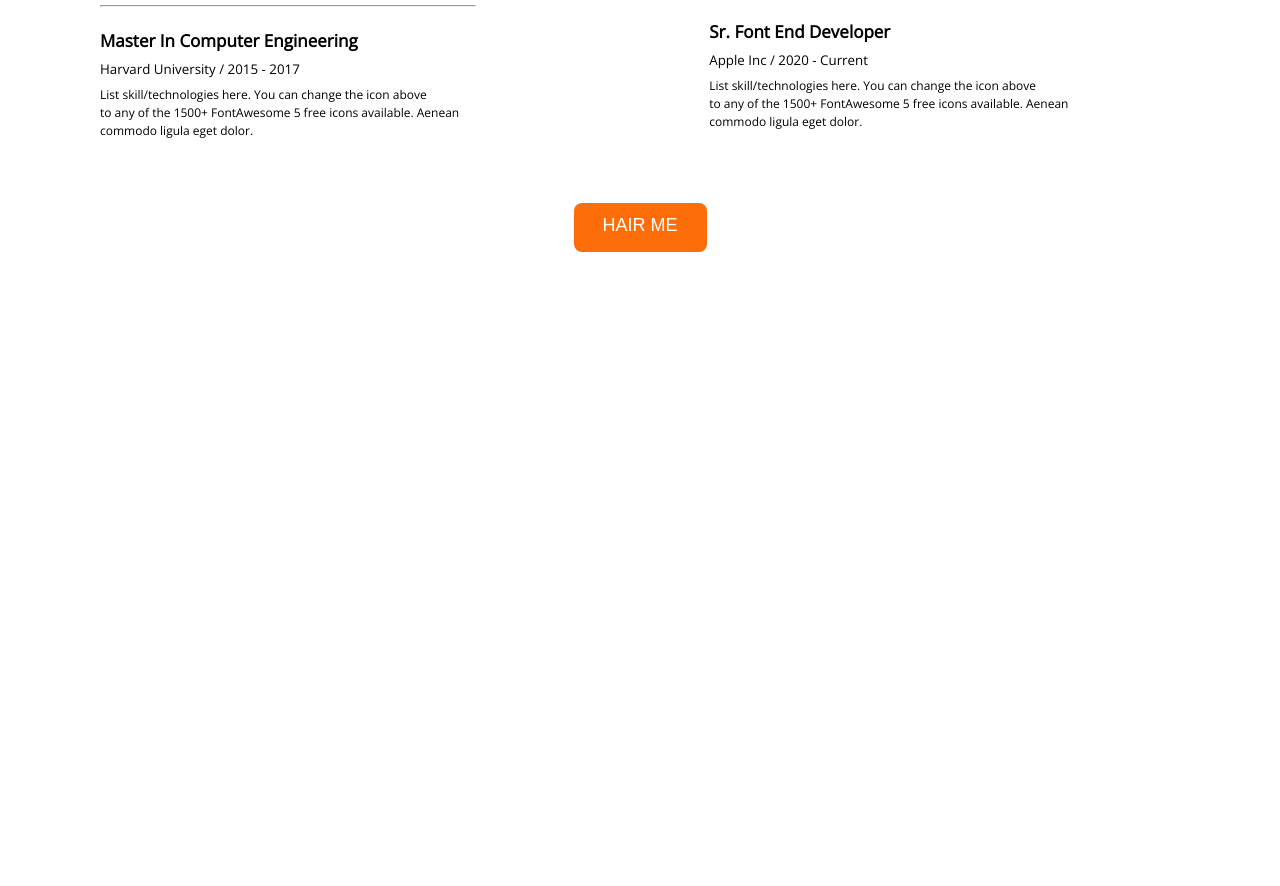
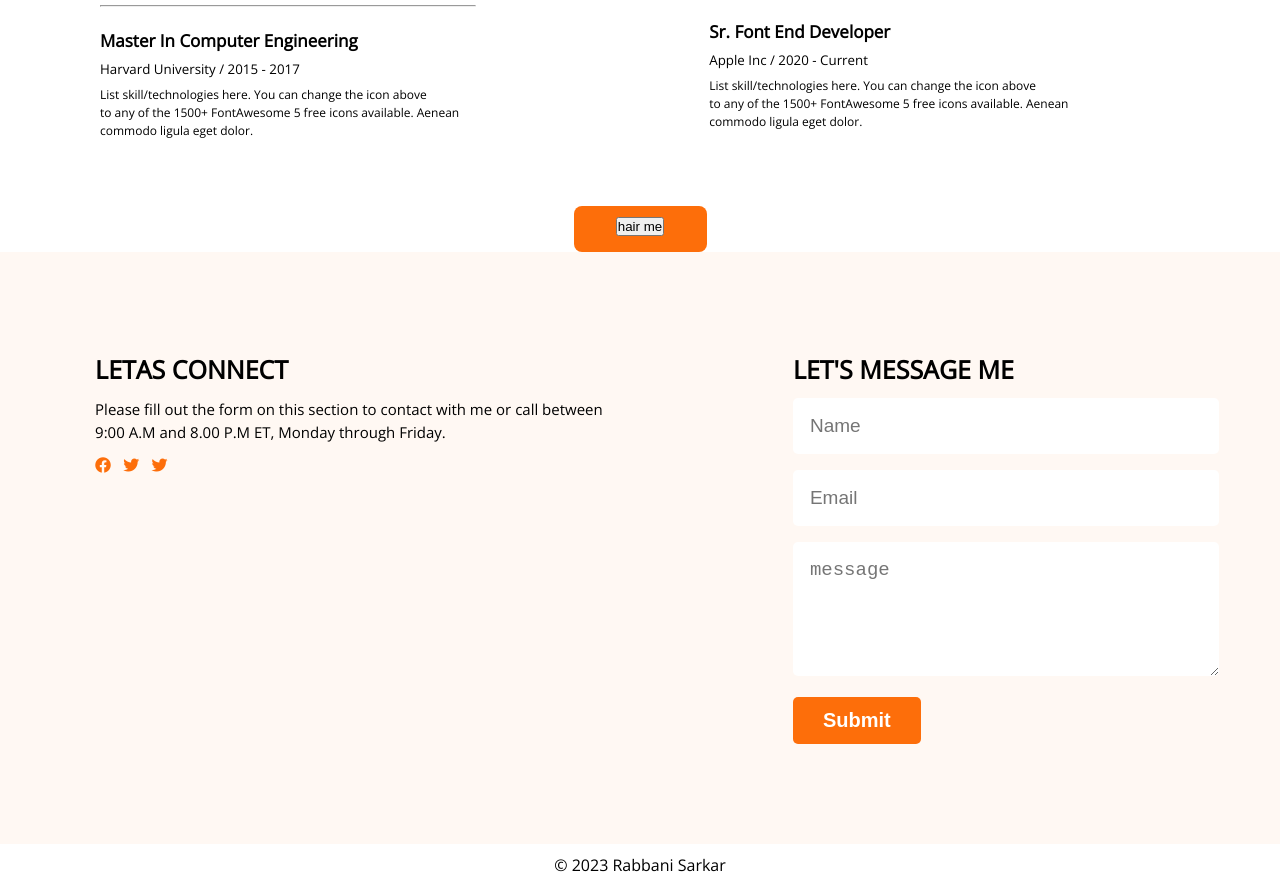
Before and after one commit to programmerrabbanii/portfolio, a plain HTML site: page index.html in a window 1280 px wide. Shown: the part 2577-3463 px from the top of the page. Before the commit the page ends 2835 px from the top, so only its background shows below. Drawn offline with nearby package versions, Linux system fonts and the light colour scheme.

Commit message:
add the footer section

```diff
--- a/index.html
+++ b/index.html
@@ -162,13 +162,36 @@
 
         </div>
         <div class="btn-f">
-            <button class="btn-f">hair me</button>
+            <button class="btn-">hair me</button>
 
 
         </div>
 
     </main>
+
     <footer>
+      <div class="fo-main">
+        <div class="fo-left">
+            <h4> letas connect</h4>
+            <p> Please fill out the form on this section to contact with me or call between <br>  9:00 A.M and 8.00 P.M ET, Monday through Friday. </p>
+            <li><a href=""><i class="fa-brands fa-facebook"></i></a></li>
+            <li><a href=""><i class="fa-brands fa-twitter"></i></a></li>
+            <li><a href=""><i class="fa-brands fa-twitter"></i></a></li>
+        </div>
+        <div class="fo-right">
+            <h3>let's message me</h3>
+            <form action="">
+                <input class="for" type="text" placeholder="Name"> <br>
+                <input class="for" type="email" placeholder="Email"> <br>
+                <textarea class="for-m" name="" placeholder="message" id="" cols="30" rows="10"></textarea> <br>
+                <input class="primary-btn" type="submit">
+            </form>
+
+        </div>
+      </div>
+
+      <p class="fo-last">&copy; 2023 Rabbani Sarkar
+      </p>
 
     </footer>
 
--- a/style.css
+++ b/style.css
@@ -246,3 +246,60 @@ nav ul li{
     color: white;
     line-height: 37px;
 }
+.fo-main{
+    display: flex;
+    justify-content: space-around;
+    background-color: #FFF8F3;
+    padding: 100px 0px;
+
+}
+
+.fo-left h4 {
+    font-size: 25px;
+    text-transform: uppercase;
+    margin-bottom: 12px;
+}
+.fo-left p {
+    font-size: 15px;
+    line-height: 23px;
+    margin-bottom: 10px;
+}
+.fo-left li{
+    list-style: none;
+    display: inline-block;
+
+}
+.fo-left li a{
+    display: inline-block;
+    color: #FD6E0A;
+    margin-right: 8px;
+
+
+}
+.fo-right h3{
+     font-size: 25px;
+     margin-bottom: 12px;
+     text-transform: uppercase;
+}
+.for {
+    border: none;
+    padding: 17px;
+    margin-bottom: 16px;
+    width: 100%;
+    border-radius: 5px;
+    font-size: 19px;
+}
+.fo-last{
+    text-align: center;
+    padding: 10px;
+
+}
+.for-m {
+    border: none;
+    padding: 17px;
+    margin-bottom: 16px;
+    width: 100%;
+    border-radius: 5px;
+    font-size: 19px;
+    height: 100px;
+}
```
